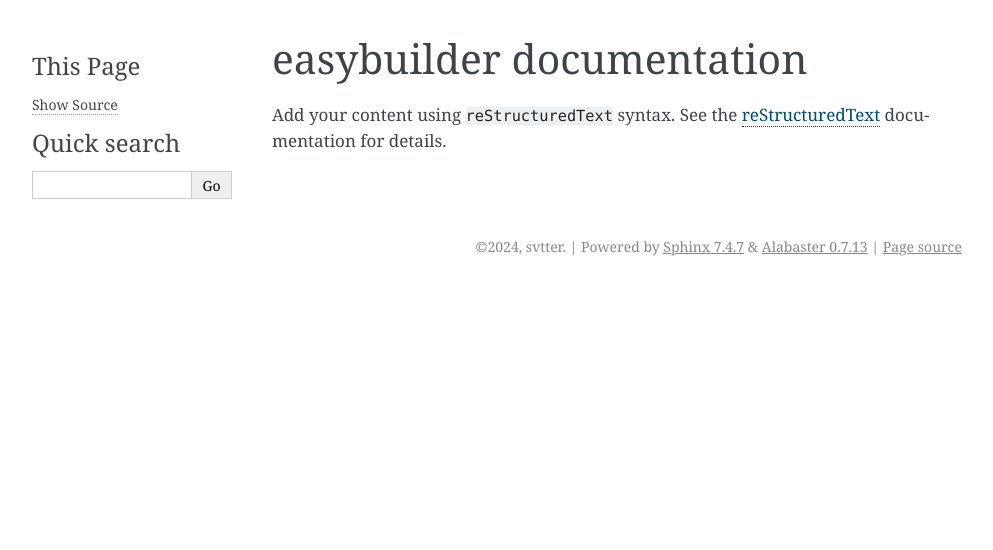
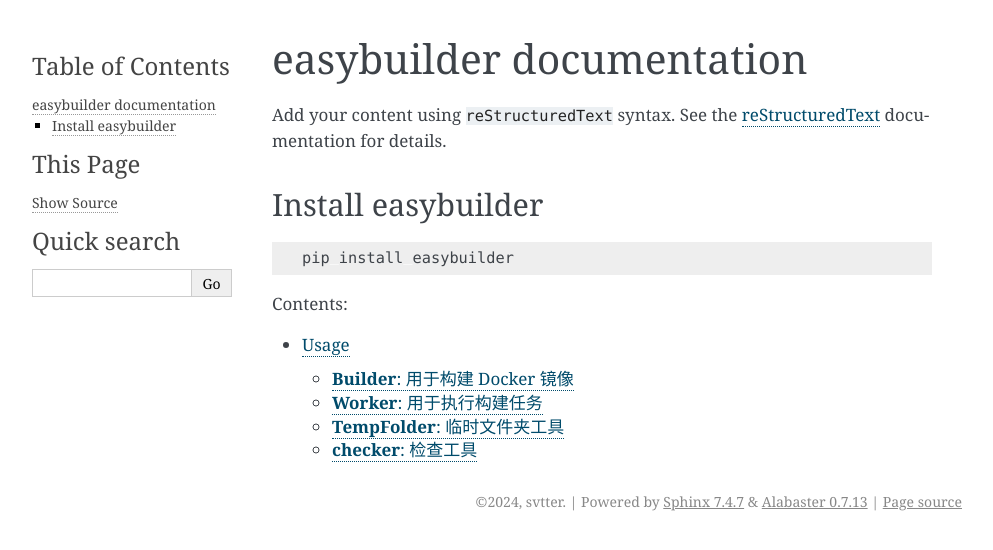
Before and after one commit to Svtter/easybuilder, a Sphinx documentation site: the page built from docs/index.rst, in a window 1280 px wide. Shown: the top 550 px of the page, without its empty margins (148-1141 px from the left). Built offline with Sphinx 7.4.7, drawn with Linux system fonts in a browser that asks for light colours.

Commit message:
update docs

```diff
--- a/docs/index.rst
+++ b/docs/index.rst
@@ -11,6 +11,15 @@
 documentation for details.
 
 
+Install easybuilder
+--------------------
+
+.. code-block:: bash
+
+    pip install easybuilder
+
 .. toctree::
    :maxdepth: 2
    :caption: Contents:
+
+   usage
--- /dev/null
+++ b/docs/usage.rst
@@ -0,0 +1,46 @@
+Usage
+=====
+
+easybuilder 是一个简单的构建工具，主要包含以下几个组件：
+
+**Builder**: 用于构建 Docker 镜像
+-----------------------------------
+.. code-block:: python
+
+   from easybuilder.builder import Builder
+
+   builder = Builder("myapp")
+   builder.build_img("latest")  # 构建镜像
+   builder.build_venv()  # 构建虚拟环境镜像
+
+**Worker**: 用于执行构建任务
+-----------------------------------
+.. code-block:: python
+
+   from easybuilder.worker import Worker
+
+   class MyWorker(Worker):
+       def main(self):
+           # 实现你的构建逻辑
+           pass
+
+   worker = MyWorker()
+   worker.run()  # 执行构建
+
+**TempFolder**: 临时文件夹工具
+-----------------------------------
+.. code-block:: python
+
+   from easybuilder.temputils import TempFolder
+
+   with TempFolder() as tmp:
+       # 在临时文件夹中进行操作
+       pass
+
+**checker**: 检查工具
+-----------------------------------
+.. code-block:: python
+
+   from easybuilder.checker import check_clean
+
+   check_clean()  # 检查 git 仓库是否干净
```
